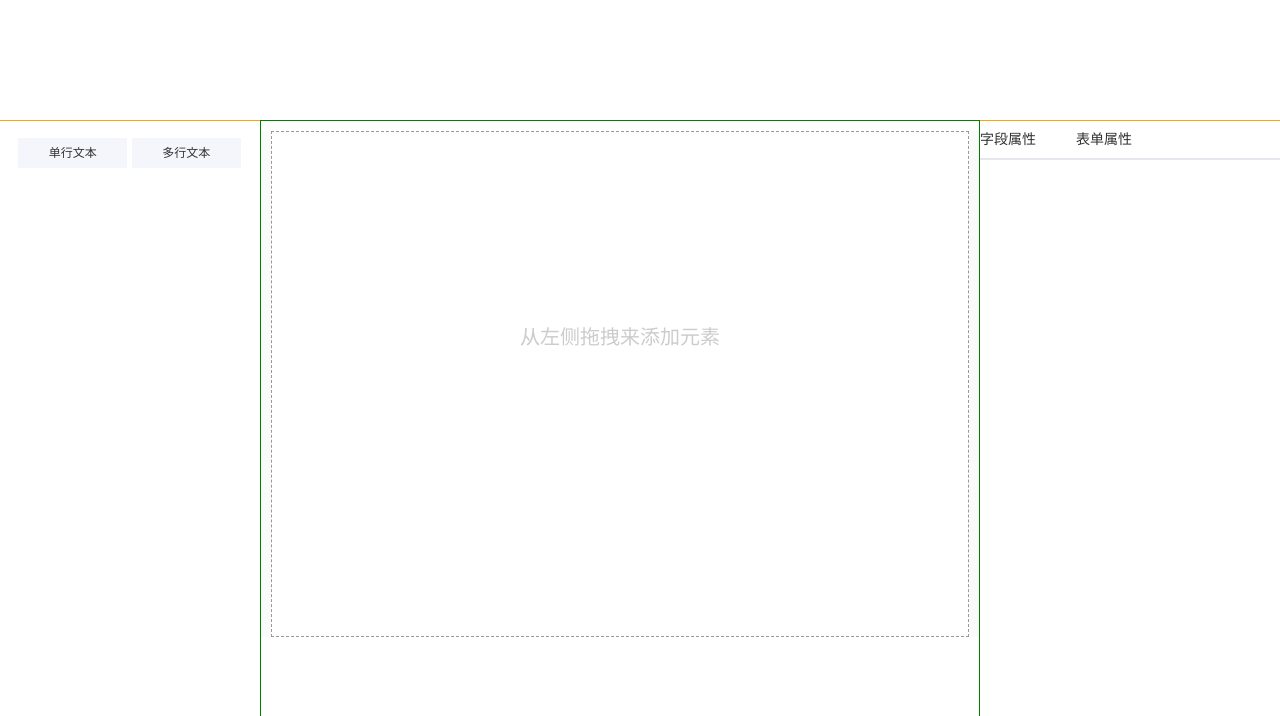
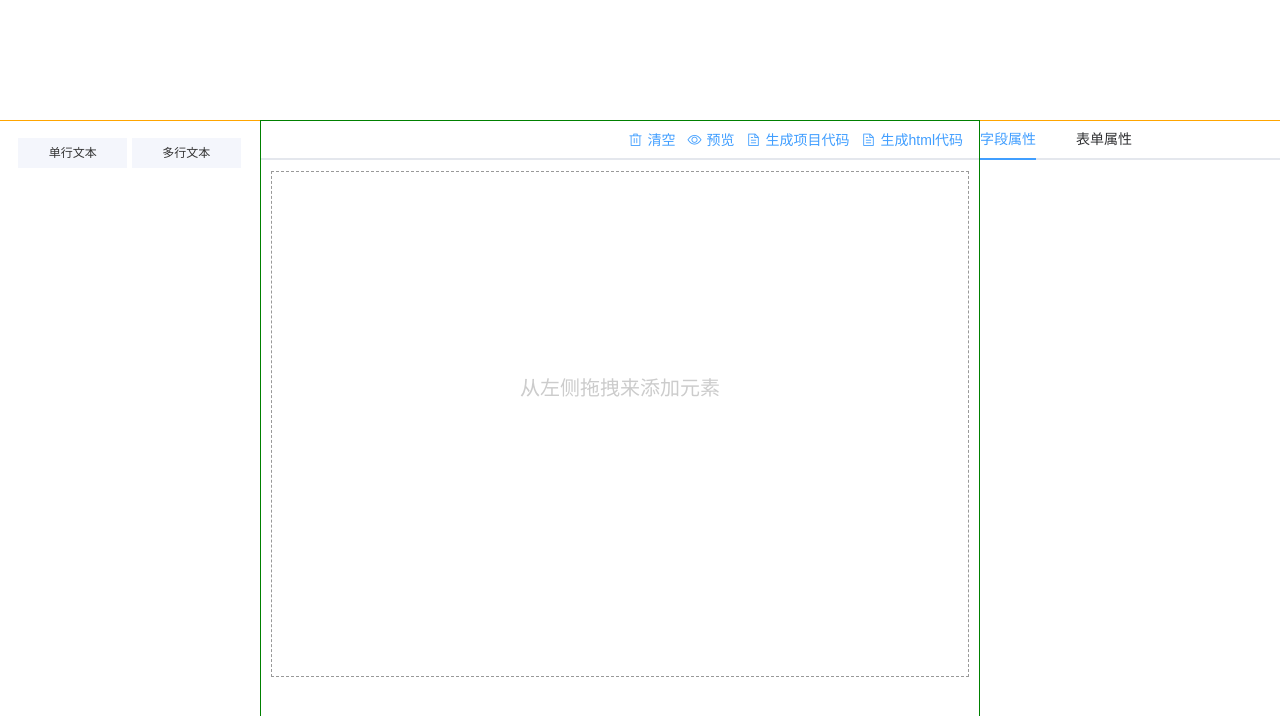
Before and after one commit to zmm95829/form-making, a Vue app: page /#/form-making in a window 1280 px wide. Shown: the top 716 px of the page. Built offline with nearby package versions, Linux system fonts and the light colour scheme.

Commit message:
htmlcode生成；预览

```diff
--- /dev/null
+++ b/src/utils/handleData.js
@@ -0,0 +1,11 @@
+/**
+ * 获取model
+ * @param {*} list 数据数组
+ */
+export function getFormModel(list) {
+  const model = {};
+  list.map(v => v.model).forEach(v => {
+    model[v] = ""
+  });
+  return model;
+}
--- a/src/views/container/FormView.vue
+++ b/src/views/container/FormView.vue
@@ -1,8 +1,16 @@
 <template>
   <div class="form-view-container">
+    <div class="form-action">
+      <!-- <el-button type="text" size="medium" icon="el-icon-upload2">导入JSON</el-button> -->
+      <el-button type="text" size="medium" icon="el-icon-delete" @click="handleEmpty">清空</el-button>
+      <el-button type="text" size="medium" icon="el-icon-view" @click="handlePreview">预览</el-button>
+      <!-- <el-button type="text" size="medium" icon="el-icon-tickets">生成JSON</el-button> -->
+      <el-button type="text" size="medium" icon="el-icon-document">生成项目代码</el-button>
+      <el-button type="text" size="medium" icon="el-icon-document" @click="generateHtmlCode">生成html代码</el-button>
+    </div>
     <div class="form-view">
     <el-form :label-position="formConfig.labelPosition" :label-width="formConfig.labelWidth+'px'" :size="formConfig.size" :label-suffix="formConfig.labelSuffix">
-      <draggable v-model="data.list" @end="handleMoveEnd" @add="handleMoveAdd" :move="handleMove" v-bind="{group:{ name:'form', handle:'.item-drag'}}">
+      <draggable v-model="data.list" @end="handleMoveEnd" @add="handleMoveAdd" :move="handleMove" group="form" handle=".item-drag">
         <template v-for="(item, index) in data.list" >
          <form-view-item :item="item" :key="item.id" :select.sync="selectItem" :index="index" :data="data.list"/>
         </template>
@@ -10,24 +18,55 @@
     </el-form>
     <div v-if="data.list.length === 0" class="form-empty">从左侧拖拽来添加元素</div>
   </div>
+  <my-dialog title="生成html代码" :visible.sync="page.getHtmlCodeVisible">
+    <p v-html="getHtmlCode"></p>
+  </my-dialog>
+   <my-dialog title="预览" :visible.sync="page.getPreviewVisible">
+     <template v-if="page.getPreviewVisible">
+  <preview-form :data="data" :form-config="formConfig" :template="generateFormCode(data, formConfig)"/>
+
+     </template>
+  </my-dialog>
   </div>
 </template>
 <script>
 import Draggable from "vuedraggable";
 import FormViewItem from "./FormViewItem.vue";
+import MyDialog from "./MyDialog.vue";
+import PreviewForm from "./PreviewForm.vue";
+import generateHtmlCode from "./generateHtmlCode.js";
+import generateFormCode from "./generateFormCode.js";
 export default {
   name: "FormView",
   components: {
     Draggable,
-    FormViewItem
+    FormViewItem,
+    MyDialog,
+    PreviewForm
   },
   props: ["formConfig", "select"],
   data: function() {
     return {
+      generateFormCode,
+      aaa:"<b>hahaahah</b>",
       data: {
         list: []
       },
-      selectItem: this.select
+      selectItem: this.select,
+      page: {
+        getHtmlCodeVisible: false,
+        getPreviewVisible: false
+      }
+    }
+  },
+  computed: {
+    getHtmlCode: function() {
+      if(this.page.getHtmlCodeVisible) {
+        console.log(generateHtmlCode(this.data, this.formConfig))
+        return generateHtmlCode(this.data, this.formConfig);
+      } else {
+        return ""
+      }
     }
   },
   watch: {
@@ -40,16 +79,24 @@ export default {
   },
   methods: {
     handleMoveAdd: function(val) {
-      console.log("add-formview");
+      // console.log("add-formview");
       const newIndex = val.newIndex
-      console.log(newIndex);
+      // console.log(newIndex);
+      // 为拖拽到容器的元素添加唯一id
+      const id = Date.parse(new Date());
+
+      this.$set(this.data.list, newIndex, {
+        id,
+        ...this.data.list[newIndex],
+        options: {
+          ...this.data.list[newIndex].options
+        },
+        model: "_key" + id
+        });
+      this.selectItem = this.data.list[newIndex];
     },
     handleMoveStart: function(val) {
       console.log("start-formview");
-
-      // 为拖拽到容器的元素添加唯一id
-      const id = Date.parse(new Date());
-      this.$set(this.data[newIndex], "id", id);
       //   key,
       //   // 绑定键值
       //   model: this.data.list[newIndex].type + '_' + key,
@@ -84,12 +131,43 @@ export default {
     },
     handleMove: function() {
       // console.log("move-formview");
+    },
+    /**
+     * 清空item
+     */
+    handleEmpty: function() {
+      this.data.list = [];
+    },
+    /**
+     * 生成html测试代码
+     */
+    generateHtmlCode: function() {
+      this.page.getHtmlCodeVisible = true;
+    },
+    /**
+     * 预览
+     */
+    handlePreview: function() {
+      this.page.getPreviewVisible = true;
     }
   }
 };
 </script>
 <style>
+.form-action {
+  position: absolute;
+  width: calc(100% - 15px);
+  top: 0;
+  height: 37px;
+  border-bottom: 2px solid #e4e7ed;
+  display: flex;
+  justify-content: flex-end;
+  padding-right: 15px;
+}
 .form-view {
+  position: absolute;
+  width: calc(100% - 26px);
+  top: 40px;
   margin: 10px;
   padding: 2px;
   border: 1px dashed #999999;
@@ -98,5 +176,6 @@ export default {
 }
 .form-view-container {
   background-color: #fafafa;
+  position: relative;
 }
 </style>
--- a/src/views/container/FormViewItem.vue
+++ b/src/views/container/FormViewItem.vue
@@ -36,13 +36,24 @@ export default {
     }
   },
   mounted() {
-    console.log("formviewitem-mounted");
-    console.log(this.data);
+    // console.log("formviewitem-mounted");
+    // console.log(this.data);
   },
   watch: {
+    select: {
+      handler: function() {
+        this.selectItem = this.select;
+        console.log("select改变")
+      },
+      deep: true
+    },
     selectItem: {
       handler: function() {
         this.$emit("update:select", this.selectItem);
+        console.log("------1-------");
+        console.log(this.selectItem.id);
+        console.log(this.item.id);
+        console.log("------2-------");
       },
       deep: true
     }
@@ -55,9 +66,10 @@ export default {
 };
 </script>
 <style>
-.active:hover.active {
-  outline: 2px solid #409eff;
+.active {
+  outline: 3px solid #409eff;
   /* border: 2px solid #409eff; */
+  outline-offset: -1px;
 }
 .item-view-drag {
   position: absolute;
@@ -80,6 +92,7 @@ export default {
   /* outline-offset: 2px; */
   position: relative;
   padding-bottom: 10px;
+  margin-bottom: 2px;
   background-color: #fafafa;
 }
 .item-container:hover {
--- /dev/null
+++ b/src/views/container/MyDialog.vue
@@ -0,0 +1,41 @@
+<template>
+  <el-dialog :visible.sync="myVisible" :title="title" :append-to-body="true" width="900px">
+    <slot/>
+    <span slot="footer" class="dialog-footer">
+      <slot name="footer" />
+    </span>
+  </el-dialog>
+</template>
+<script>
+export default {
+  props: {
+    visible: {
+      type: Boolean,
+      default: false
+    },
+    title: {
+      type: String,
+      default: ""
+    }
+  },
+  name: "MyDialog",
+  data: function() {
+    return {
+      myVisible: false
+    }
+  },
+  watch: {
+    visible: {
+      handler: function() {
+        this.myVisible = this.visible;
+      },
+      deep: true
+    },
+    myVisible: function() {
+      this.$emit("update:visible", this.myVisible);
+    }
+  }
+};
+</script>
+<style>
+</style>
--- /dev/null
+++ b/src/views/container/PreviewForm.vue
@@ -0,0 +1,35 @@
+
+<script>
+import getElFormCode from "./generateFormCode.js";
+import {getFormModel} from "./../../utils/handleData.js";
+export default {
+  name: "",
+  props: {
+    data: {
+      type: Object,
+      default: () => {
+        list: []
+      }
+    },
+    formConfig: {
+      type: Object,
+      default: () => {}
+    },
+    template: {
+      type: String,
+      default: ""
+    }
+  },
+  data: function() {
+    return {
+      model: getFormModel(this.data.list || {list: []})
+    }
+  },
+  created() {
+        this.$options.template = `${this.template}`
+  },
+  template: `<span></span>`
+};
+</script>
+<style>
+</style>
--- a/src/views/container/elementConfig.js
+++ b/src/views/container/elementConfig.js
@@ -1,30 +1,28 @@
 export const basicElement = [{
   type: "input",
-  name: "单行文本",
   label: "单行文本",
   icon: "icon-input",
+  model: "",
   options: {
     width: "100%",
     defaultValue: "",
     required: false,
     dataType: "string",
-    pattern: "",
-    placeholder: "",
+    placeholder: "请输入内容",
     disabled: false
   }
 },
 {
   type: "textarea",
-  name: "多行文本",
   label: "多行文本",
   icon: "icon-diy-com-textarea",
+  model: "",
   options: {
     width: "100%",
     defaultValue: "",
     required: false,
     disabled: false,
-    pattern: "",
-    placeholder: "",
+    placeholder: "请输入内容",
     minRows: 3
   }
 } ];
--- /dev/null
+++ b/src/views/container/generateFormCode.js
@@ -0,0 +1,25 @@
+function getElFormItemCode(item) {
+  return `<el-form-item label=${item.label}>
+  <el-input
+    v-model="model.${item.model}"
+    placeholder="${item.options.placeholder}"
+    :disabled=${item.options.disabled}
+  />
+</el-form-item>
+`
+};
+export default function(data, formConfig, msg) {
+  let items = "";
+  data.list.forEach(v => {
+    items += getElFormItemCode(v);
+  });
+  console.log(msg);
+  console.log(`<el-form label-position="${formConfig.labelPosition}" label-width="${formConfig.labelWidth}px" size="${formConfig.size}" label-suffix="${formConfig.labelSuffix}">
+  ${items}
+  </el-form>
+  `)
+  return `<el-form label-position="${formConfig.labelPosition}" label-width="${formConfig.labelWidth}px" size="${formConfig.size}" label-suffix="${formConfig.labelSuffix}">
+  ${items}
+  </el-form>
+  `
+};
--- /dev/null
+++ b/src/views/container/generateHtmlCode.js
@@ -0,0 +1,53 @@
+import getElFormCode from "./generateFormCode.js";
+import {getFormModel} from "./../../utils/handleData.js";
+export default function(data, formConfig) {
+  const model = getFormModel(data.list);
+  return `<!DOCTYPE html>
+  <html>
+    <head>
+      <meta charset="UTF-8">
+      <script src="https://cdn.jsdelivr.net/npm/vue"></script>
+      <link rel="stylesheet" href="https://unpkg.com/element-ui/lib/theme-chalk/index.css">
+      <script src="https://unpkg.com/element-ui/lib/index.js"></script>
+    </head>
+    <body>
+      <div id="app">
+        ${getElFormCode(data || {list: []}, formConfig)}
+      </div>
+    </body>
+    <script type="text/javascript">
+      new Vue({
+          el:"#app",
+          data: function(){
+            return {
+              model: ${JSON.stringify(model)}
+            }
+          }
+      })
+    </script>
+  </html>`;
+};
+
+// return `<!DOCTYPE html>
+// <html>
+//   <head>
+//     <meta charset="UTF-8">
+//     <script src="https://cdn.jsdelivr.net/npm/vue"></script>
+//     <link rel="stylesheet" href="https://unpkg.com/element-ui/lib/theme-chalk/index.css">
+//     <script src="https://unpkg.com/element-ui/lib/index.js"></script>
+//   </head>
+//   <body>
+//     <div id="app">
+//     </div>
+//   </body>
+//   <script type="text/javascript">
+//     new Vue({
+//         el:"#app",
+//         data: function(){
+//           return {
+
+//           }
+//         }
+//     })
+//   </script>
+// </html>`;
```
Also changed, not shown: src/views/container/FormConfig.vue (+20 -6 lines), src/views/container/FormElement.vue (+4 -14 lines), src/views/container/generateProjectCode.js (added).
